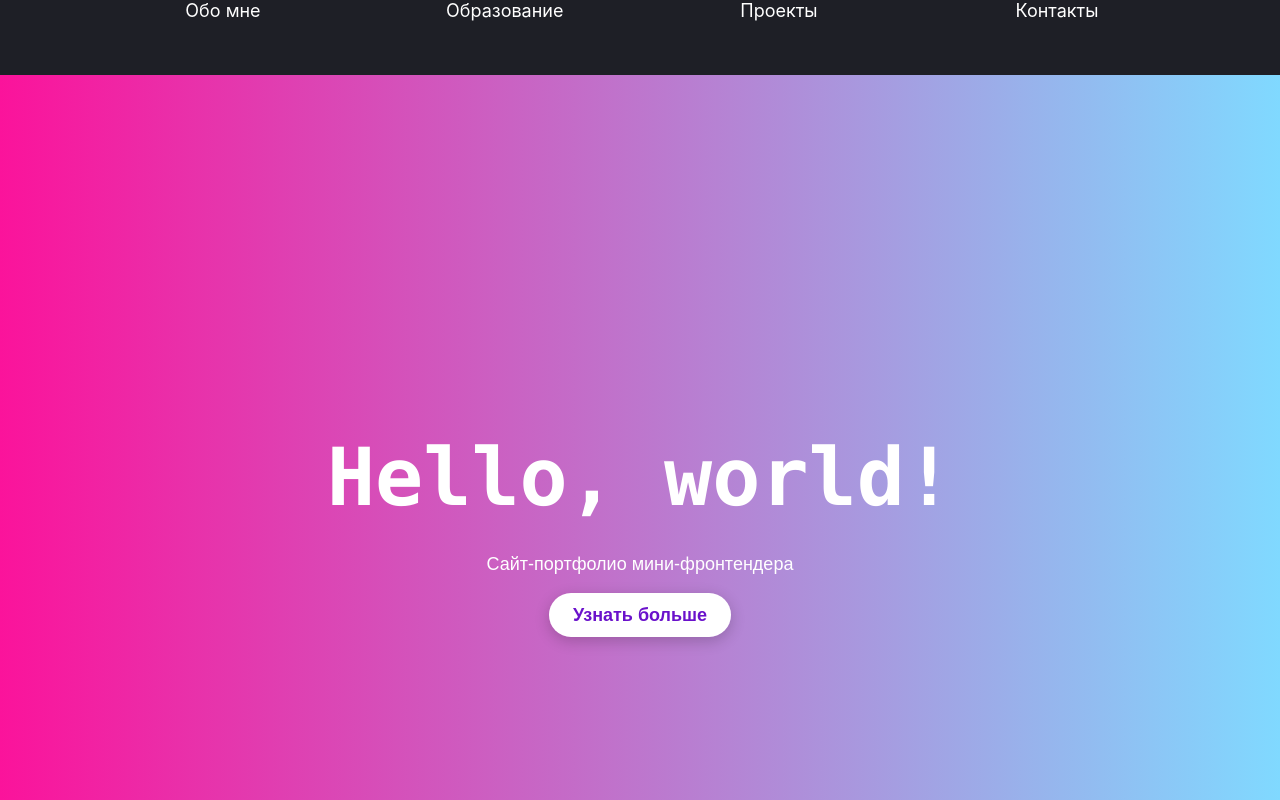
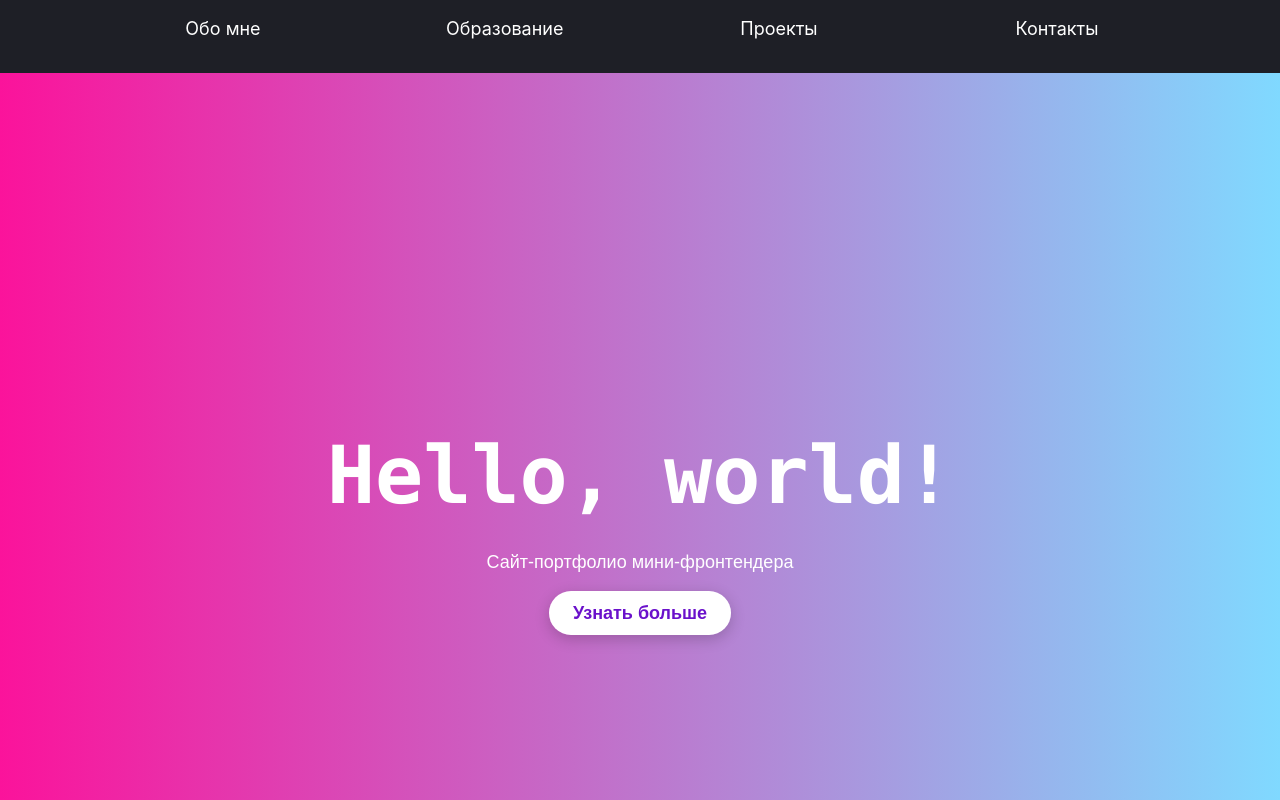
Before and after one commit to lyacsevna/AboutMe, a React (Create React App) app: page / in a window 1280 px wide. Shown: the top 800 px of the page. Built offline with nearby package versions, Linux system fonts and the light colour scheme.

Commit message:
Fixed display of navigation in the header

```diff
--- a/src/components/education.js
+++ b/src/components/education.js
@@ -60,7 +60,7 @@ function CoursesEdu({ title, organization, years, certificateUrl }) {
 
 const EducationSection = () => {
   return (
-    <section id="education">
+    <section id="education" className="edu_list">
       <h2>Образование</h2>
       <ul>
         {education.map((edu) => (
--- a/src/styles/edu.css
+++ b/src/styles/edu.css
@@ -18,13 +18,13 @@ span {
   margin-top: 5px;
 }
 
-ul {
+.edu_list ul {
   list-style: none;
   padding: 0;
   margin: 0;
 }
 
-li {
+.edu_list li {
   margin-bottom: 20px;
 }
 
```
